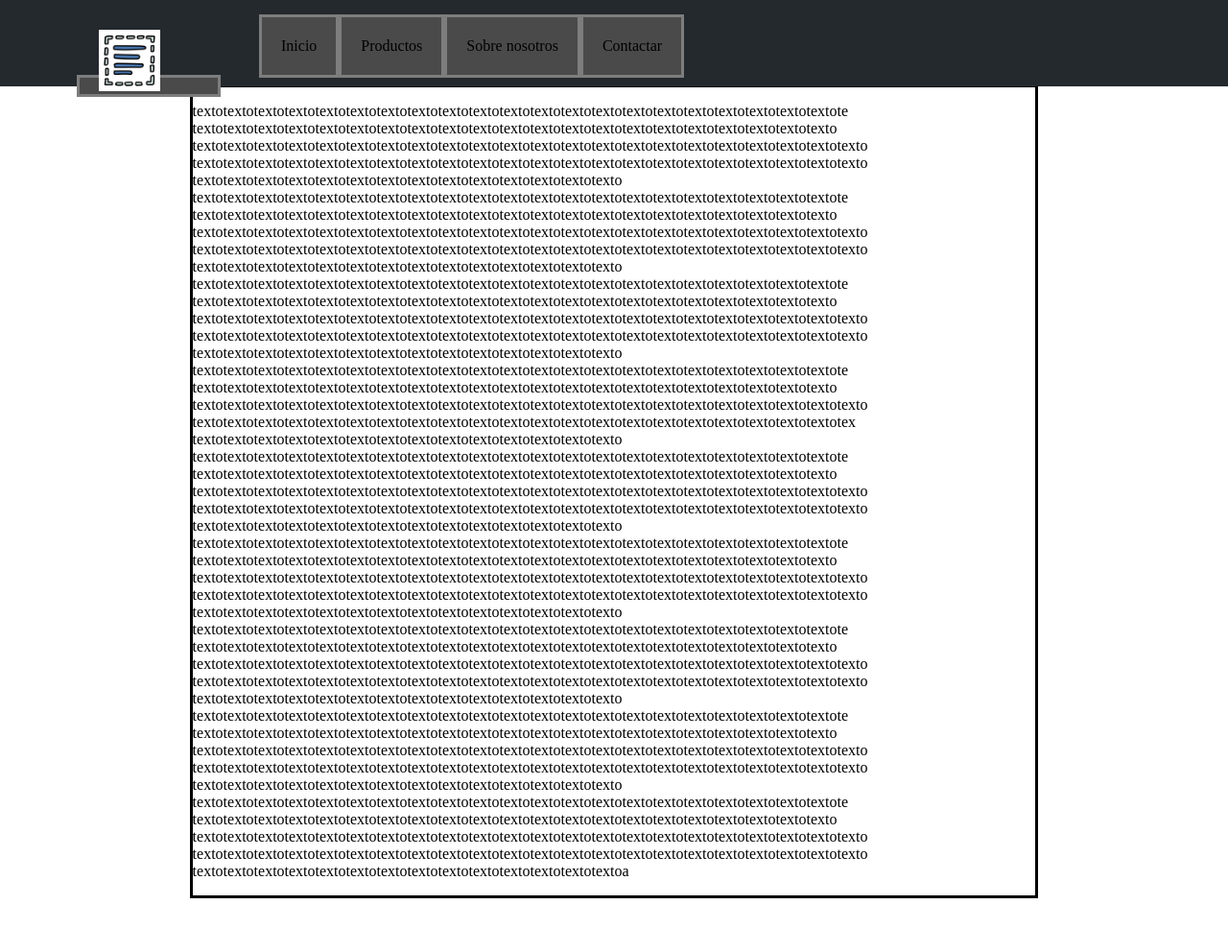
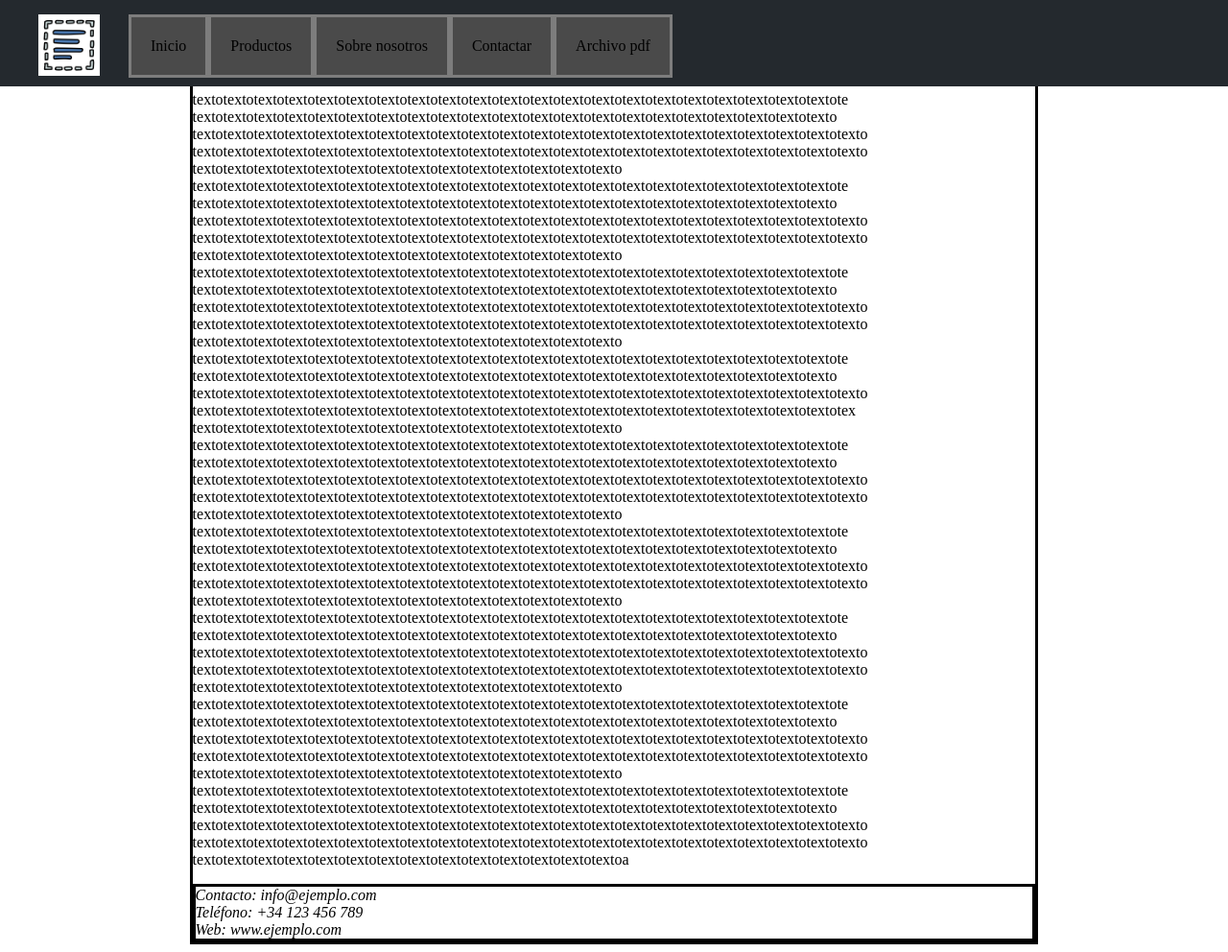
Before and after one commit to Ctrl-Ivn/Proyecto-pagina-web-LDM, a PHP site: page / in a window 1280 px wide. Shown: the whole page at 96% size. Before the commit the page ends 936 px from the top, so only its background shows below. Run offline with PHP 8.4, Linux system fonts and the light colour scheme.

Commit message:
Segundo commit

```diff
--- a/Index.html
+++ b/Index.html
@@ -14,15 +14,15 @@
 
 <body>
     <nav id="menu">
-        <figure>
+        <figure id="logo1">
             <a href="Index.html" id="logo"> <img src="img\select-all-2164492800.jpg" id="imageness"> </a>
             <figcaption></figcaption>
         </figure>
         <a href="Inicio">Inicio</a>
         <a href="Productos">Productos</a>
         <a href="sobre nosotros">Sobre nosotros</a>
-        <a
-            href="https://educacionadistancia.juntadeandalucia.es/centros/granada/mod/page/view.php?id=89963">Contactar</a>
+        <a href="https://educacionadistancia.juntadeandalucia.es/centros/granada/mod/page/view.php?id=89963">Contactar</a>
+        <a href="documento.pdf">Archivo pdf</a>
     </nav>
 
     <!--  <section>, <article>, <nav>, <header>, <footer>
@@ -80,6 +80,16 @@
             textotextotextotextotextotextotextotextotextotextotextotextotextotextoa
         </p>
 
+
+<footer>
+  <address>
+    Contacto: <a href="mailto:info@ejemplo.com">info@ejemplo.com</a><br>
+    Teléfono: <a href="tel:+34123456789">+34 123 456 789</a><br>
+    Web: <a href="https://www.ejemplo.com" target="_blank">www.ejemplo.com</a>
+  </address>
+</footer>
+
+
     </div>
 </body>
 
--- a/css/index.css
+++ b/css/index.css
@@ -4,7 +4,7 @@
 
     margin-left: 15%;
     margin-right: 15%;
-    margin-top: 7%;
+    margin-top: 6%;
     border: solid black;
 }
 
@@ -16,7 +16,11 @@ a {
 /*Logotipo*/
 #imageness {
     width: 64px;
-    margin-right: 40px;
+}
+
+#logo1 {
+margin: 0;
+margin-right: 30px;
 }
 
 /*Barra de navegacion*/
@@ -35,7 +39,7 @@ a {
 }
 
 /*Hijos de la barra de navegacion  */
-nav a {
+nav > :not(:first-child) {
     height: 60px;
     line-height: 60px; /* hace que el texto se centre verticalmente */
     text-decoration: none;
@@ -45,7 +49,11 @@ nav a {
 }
 
 /*hover de la barra de navegacicon */
-nav:hover {
+nav > :not(:first-child):hover {
     background-color: rgba(239, 147, 27, 0.592);
     transition-duration: 0.2s;
     }
+
+footer {
+    border: solid black;
+}
```
Also changed, not shown: css/menu.css (deleted, +0 -23 lines), css/prueba.html (deleted, +0 -17 lines).
